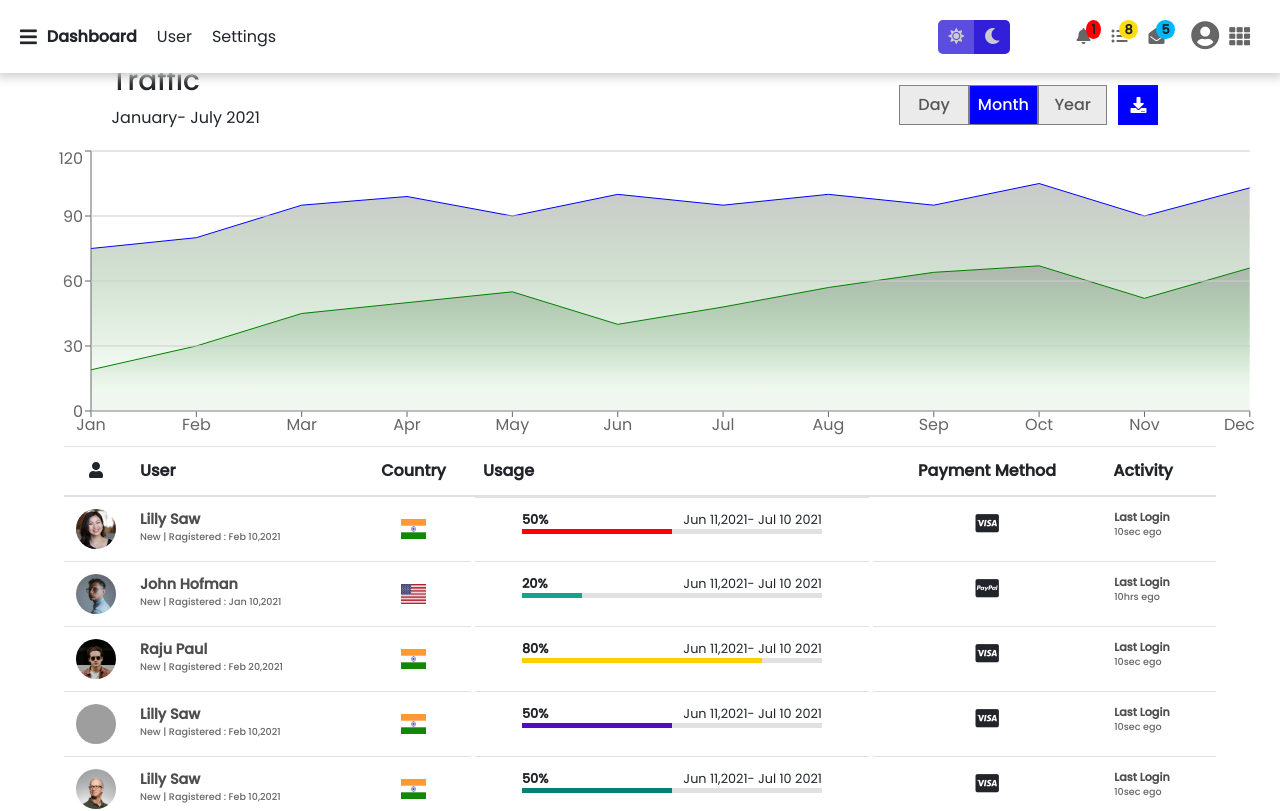
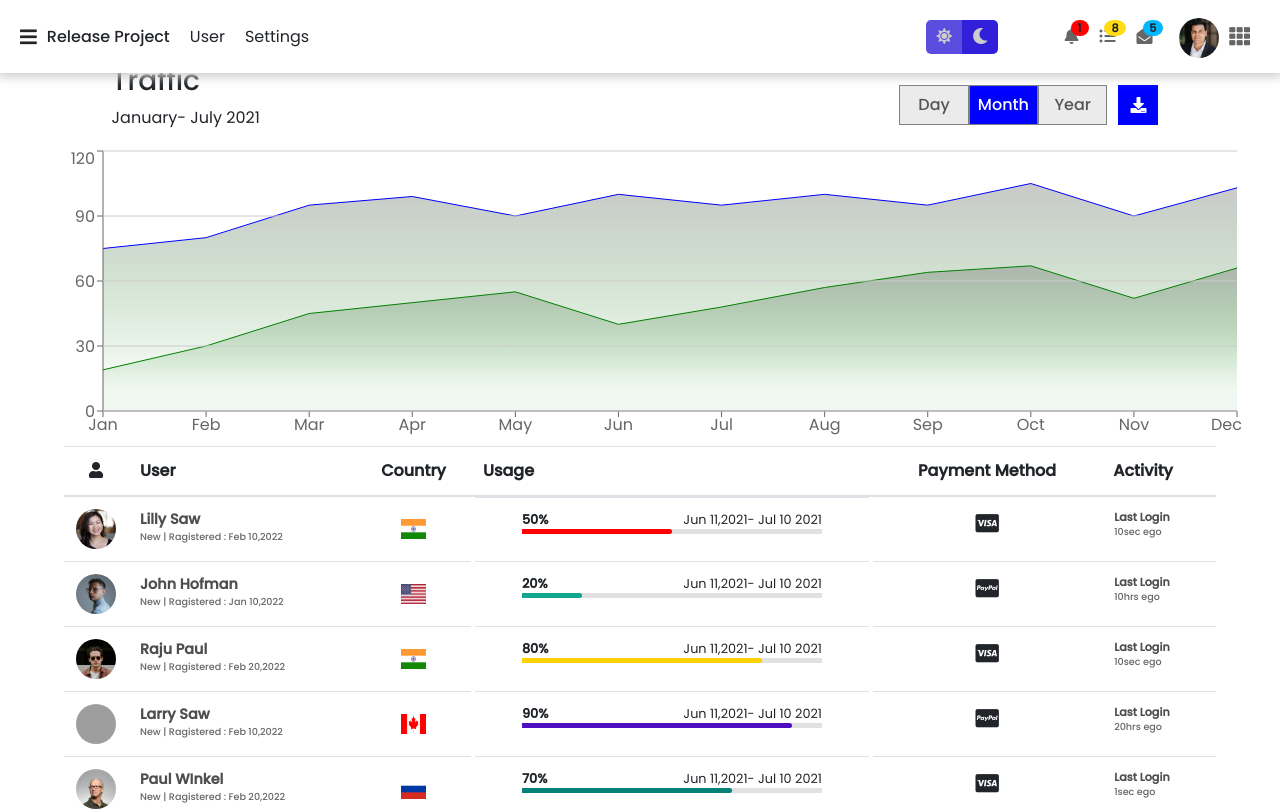
Before and after one commit to Kallyan01/React-Dashboard, a React (Create React App) app: page / in a window 1280 px wide. Shown: the top 811 px of the page. Built offline with nearby package versions, Linux system fonts and the light colour scheme; grey boxes are pictures that could not be loaded.

Commit message:
improvement

```diff
--- a/public/Userdata.json
+++ b/public/Userdata.json
@@ -2,7 +2,7 @@
     {
         "name": "Lilly Saw",
         "pic": "user1",
-        "register": "Feb 10,2021",
+        "register": "Feb 10,2022",
         "country": "india",
         "usage": 50,
         "payment": "visa",
@@ -11,7 +11,7 @@
     {
         "name": "John Hofman",
         "pic": "user2",
-        "register": "Jan 10,2021",
+        "register": "Jan 10,2022",
         "country": "us",
         "usage": 20,
         "payment": "paypal",
@@ -20,55 +20,55 @@
     {
         "name": "Raju Paul",
         "pic": "user3",
-        "register": "Feb 20,2021",
+        "register": "Feb 20,2022",
         "country": "india",
         "usage": 80,
         "payment": "visa",
         "activity": "10sec"
     },
     {
-        "name": "Lilly Saw",
+        "name": "Larry Saw",
         "pic": "user4",
-        "register": "Feb 10,2021",
-        "country": "india",
+        "register": "Feb 10,2022",
+        "country": "canada",
+        "usage": 90,
+        "payment": "paypal",
+        "activity": "20hrs"
+    },
+    {
+        "name": "Paul WInkel",
+        "pic": "user5",
+        "register": "Feb 20,2022",
+        "country": "russia",
+        "usage": 70,
+        "payment": "visa",
+        "activity": "1sec"
+    },
+    {
+        "name": "Masud Hossen",
+        "pic": "user6",
+        "register": "Feb 10,2022",
+        "country": "bangladesh",
+        "usage": 100,
+        "payment": "visa",
+        "activity": "10sec"
+    },
+    {
+        "name": "Tom Sawyer",
+        "pic": "user7",
+        "register": "Feb 30,2022",
+        "country": "brazil",
         "usage": 50,
         "payment": "visa",
         "activity": "10sec"
     },
     {
-        "name": "Lilly Saw",
-        "pic": "user5",
-        "register": "Feb 10,2021",
-        "country": "india",
+        "name": "Muskan Saw",
+        "pic": "user1",
+        "register": "Feb 10,2022",
+        "country": "us",
         "usage": 50,
         "payment": "visa",
-        "activity": "10sec"
-    },
-    {
-        "name": "Lilly Saw",
-        "pic": "user6",
-        "register": "Feb 10,2021",
-        "country": "india",
-        "usage": 50,
-        "payment": "visa",
-        "activity": "10sec"
-    },
-    {
-        "name": "Lilly Saw",
-        "pic": "user7",
-        "register": "Feb 10,2021",
-        "country": "india",
-        "usage": 50,
-        "payment": "visa",
-        "activity": "10sec"
-    },
-    {
-        "name": "Lilly Saw",
-        "pic": "user1",
-        "register": "Feb 10,2021",
-        "country": "india",
-        "usage": 50,
-        "payment": "visa",
-        "activity": "10sec"
+        "activity": "2sec"
     }
 ]
--- a/src/components/Globalcontext/Globalcontext.js
+++ b/src/components/Globalcontext/Globalcontext.js
@@ -7,9 +7,10 @@ export const GlobalProvider = ({children}) => {
     const [navOpen, setNavOpen] = useState(100);
     const cardselect = useRef([])
     const cardlist = useRef([])
+    const [Tab,setTab]=useState(0)
 
     return (
-        <GlobalContext.Provider value = {{nav:[navOpen, setNavOpen],card: cardselect,cards: cardlist}}>
+        <GlobalContext.Provider value = {{nav:[navOpen, setNavOpen],card: cardselect,cards: cardlist,tab :[Tab,setTab]}}>
             {children}
         </GlobalContext.Provider>
     )
--- a/src/components/Navbar/Navbar.css
+++ b/src/components/Navbar/Navbar.css
@@ -34,7 +34,7 @@
 }
 
 .text-menu .active {
-    font-weight: 600;
+    font-weight: 500;
 }
 
 /* Rightside menu css */
@@ -75,6 +75,7 @@
 }
 
 .smartmenu {
+    /* background-color: red; */
     justify-content: center;
     align-items: center;
     margin: 0 1%;
@@ -110,9 +111,9 @@
     top: 0;
     right: 0;
     z-index: 1;
-    font-size: .8em;
+    font-size: .7em;
     font-weight: 700;
-    padding: 0px 5px;
+    padding: 0px 7px;
     border-radius: 50%;
     background-color: red;
 }
@@ -122,9 +123,9 @@
     top: 0;
     right: 0;
     z-index: 1;
-    font-size: .8em;
+    font-size: .7em;
     font-weight: 700;
-    padding: 0px 5px;
+    padding: 0px 7px;
     border-radius: 50%;
     background-color: rgb(255, 219, 17);
 }
@@ -134,9 +135,9 @@
     top: 0;
     right: 0;
     z-index: 1;
-    font-size: .8em;
+    font-size: .7em;
     font-weight: 700;
-    padding: 0px 5px;
+    padding: 0px 6px;
     border-radius: 50%;
     background-color: rgb(0, 183, 255);
 }
@@ -185,6 +186,12 @@
     margin: 5px;
     cursor: pointer;
 }
+.adminpic img
+{
+    height: 40px;
+    width: 40px;
+    border-radius: 50%;
+}
 
 @media screen and (max-width:780px) {
     .leftmenu .text-menu {
--- a/src/components/Navbar/Navbar.js
+++ b/src/components/Navbar/Navbar.js
@@ -2,8 +2,9 @@ import React,{useContext} from 'react'
 import './Navbar.css'
 import { GlobalContext } from '../Globalcontext/Globalcontext'
 function Navbar() {
-    const {nav} = useContext(GlobalContext)
+    const {nav,tab} = useContext(GlobalContext)
     const [navOpen, setNavOpen]= nav
+    const [Tab,setTab]= tab
     return (
         <div className='navbar'>
             <div className="leftmenu">
@@ -11,7 +12,7 @@ function Navbar() {
                     <i class="fas fa-bars"></i>
                 </div>
                 <div className="text-menu">
-                    <li className='active'>Dashboard</li>
+                    <li className='active'>{Tab===1?"Dashboard":"Release Project"}</li>
                     <li className=''>User</li>
                     <li className=''>Settings</li>
                 </div>
@@ -32,7 +33,7 @@ function Navbar() {
                 </div>
                 <div className="admin">
                     <div className="adminpic">
-                        <i class="fas fa-user-circle"></i>
+                        <img src="/userimage/user6.jpg" alt="" />
                     </div>
                     <div className="products">
                         <i class="fas fa-th"></i>
--- a/src/components/Sidebar/Sidebar.js
+++ b/src/components/Sidebar/Sidebar.js
@@ -3,8 +3,9 @@ import './Sidebar.css'
 import { GlobalContext } from '../Globalcontext/Globalcontext'
 import { NavLink } from 'react-router-dom'
 function Sidebar() {
-    const { nav } = useContext(GlobalContext)
+    const { nav,tab } = useContext(GlobalContext)
     const [NavOpen, setNavOpen] = nav
+    const [Tab,setTab]=tab
     return (
         <>
 
@@ -13,13 +14,13 @@ function Sidebar() {
                     <i class="fas fa-times"></i>
                 </div>
             </div>
-            <NavLink to='Dashboard'>
+            <NavLink to='Dashboard' onClick={()=>setTab(1)}>
                 <div className="option">
                     <div className="icon"><i class="fas fa-home"></i></div>
                     <div className="option-value">Dashboard</div>
                 </div>
             </NavLink>
-            <NavLink to='ReleaseProject'>
+            <NavLink to='ReleaseProject' onClick={()=>setTab(2)}>
                 <div className="option">
                     <div className="icon"><i class="fas fa-bell"></i></div>
                     <div className="option-value">Release Project</div>
--- a/src/components/Widgets/Graph.js
+++ b/src/components/Widgets/Graph.js
@@ -90,7 +90,7 @@ export default function Graph() {
         }
     ]
     return (
-        <ResponsiveContainer width={ScreenWidth<=450?"100%":"90%"} height={ScreenWidth<=450?300:400}>
+        <ResponsiveContainer width={ScreenWidth<=450?"98%":"90%"} height={ScreenWidth<=450?300:400}>
             <AreaChart data={data}>
                 <defs>
                     <linearGradient id='color' x1="0" y1="0" x2="0" y2="1">
--- a/src/components/Widgets/Lineprogress.css
+++ b/src/components/Widgets/Lineprogress.css
@@ -9,26 +9,31 @@ tr:nth-child(5n + 1) .lineprogress .inner
 {
     height: 100%;
     background-color: red;
+    border-radius: 0 10px 10px 0;
 }
 tr:nth-child(5n + 2) .lineprogress .inner
 {
     height: 100%;
     background-color: rgb(16, 165, 140);
+    border-radius: 0 10px 10px 0;
 }
 tr:nth-child(5n + 3) .lineprogress .inner
 {
     height: 100%;
     background-color: rgb(255, 208, 0);
+    border-radius: 0 10px 10px 0;
 }
 tr:nth-child(5n + 4) .lineprogress .inner
 {
     height: 100%;
     background-color: rgb(77, 15, 192);
+    border-radius: 0 10px 10px 0;
 }
 tr:nth-child(5n + 5) .lineprogress .inner
 {
     height: 100%;
     background-color: rgb(6, 129, 119);
+    border-radius: 0 10px 10px 0;
 }
 .prog-details
 {
```
